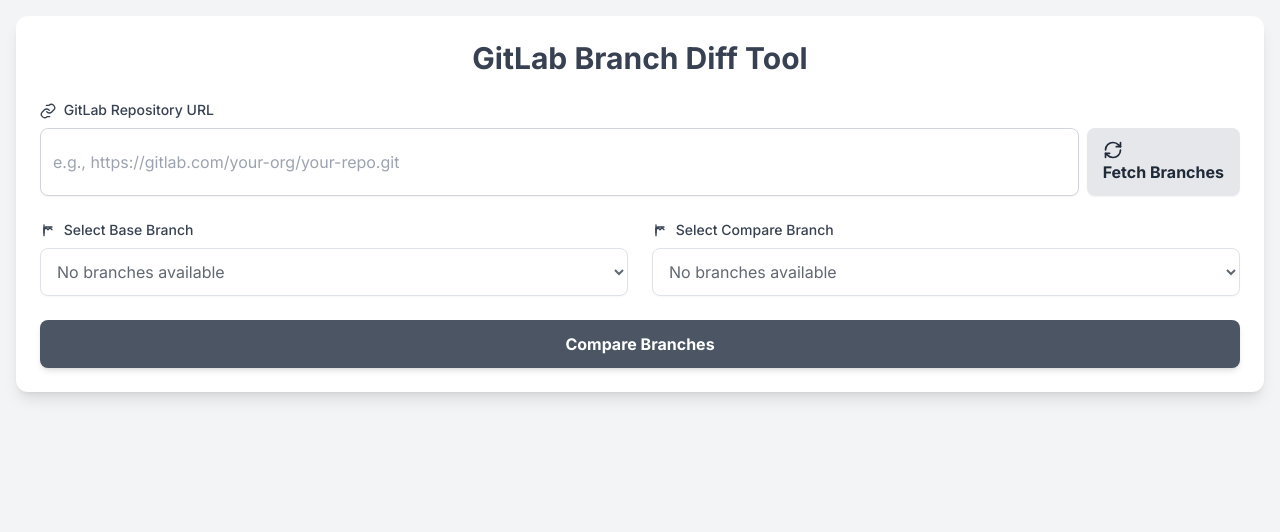
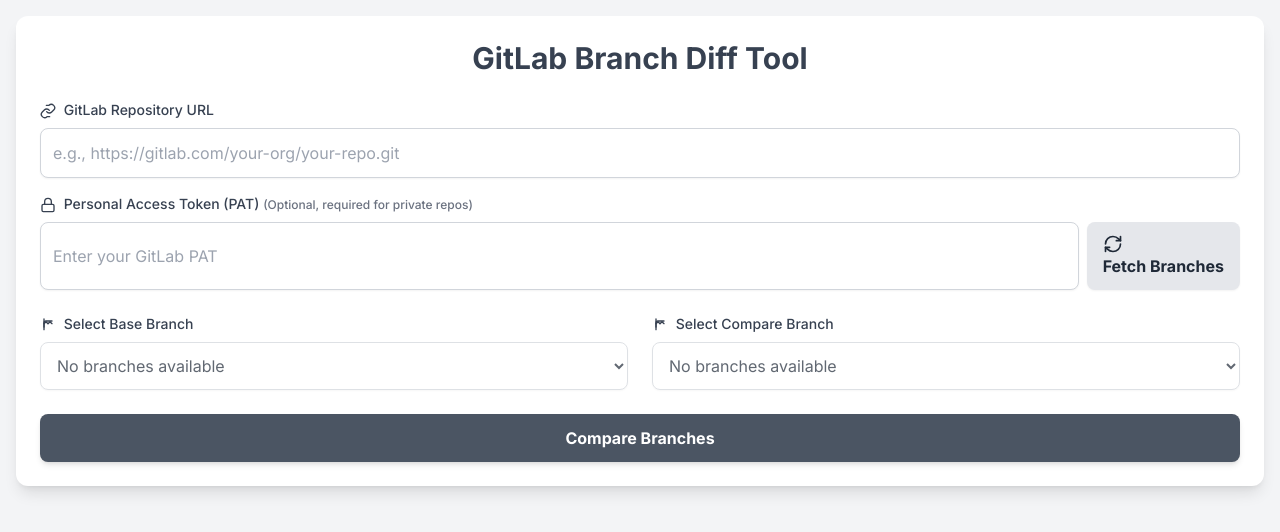
Before and after one commit to midhunprahash-ui/GitLab-Branch-Diff-Tool, a Flask app: page / in a window 1280 px wide. Shown: the top 532 px of the page. Run offline with Flask 3, Linux system fonts and the light colour scheme; some libraries are stand-ins or nearby versions.

Commit message:
Refactor app.py for improved repository handling; update index.html to include Personal Access Token (PAT) input for private repositories and enhance layout.

```diff
--- a/app.py
+++ b/app.py
@@ -1,215 +1,249 @@
-
 from flask import Flask, request, jsonify, render_template
 from flask_cors import CORS
-import os
 import subprocess
-import shutil
 import re
 import sys
 from urllib.parse import urlparse, urlunparse
-from configparser import ConfigParser
+import os # Added for os.path.exists and os.makedirs (though not used for persistent clones now)
+import tempfile # Added for temporary directory creation
+import shutil # Added for deleting temporary directories
 
 app = Flask(__name__)
 CORS(app)
 
+# Global constants for timeouts
+CLONE_TIMEOUT_SECONDS = 600 # Used for the shallow temporary clone
+FETCH_TIMEOUT_SECONDS = 120 # Used for fetching specific branches into the temp clone and ls-remote
 
+def construct_git_url_with_pat(repo_url, username, pat):
+    """
+    Constructs the Git URL with username and PAT for authentication.
+    Handles both HTTPS and SSH URLs, converting SSH to HTTPS if a PAT is provided.
+    """
+    parsed_url = urlparse(repo_url)
 
-REPO_BASE_DIR = os.path.join(os.getcwd(), 'cloned_repos')
-parser = ConfigParser()
-parser.read(".config")
+    # If the URL is already in a format that includes credentials, or no PAT is provided,
+    # return it as is. This prevents double-injection.
+    if pat and parsed_url.netloc and f"{username}:{pat}@" in parsed_url.netloc:
+        print(f"PAT already seems to be in URL or no PAT provided. Returning original URL.")
+        return repo_url
 
+    if parsed_url.scheme == 'https':
+        # Inject username and PAT into HTTPS URL
+        # Remove existing credentials if any, to ensure clean injection
+        clean_netloc = parsed_url.netloc
+        if '@' in clean_netloc:
+            clean_netloc = clean_netloc.split('@', 1)[-1] # Get part after @
 
-os.makedirs(REPO_BASE_DIR, exist_ok=True)
+        new_netloc = f"{username}:{pat}@{clean_netloc}"
 
+        # Reconstruct the URL
+        authenticated_url = urlunparse(parsed_url._replace(netloc=new_netloc))
+        print(f"Constructed HTTPS URL with PAT: {authenticated_url[:authenticated_url.find('@') + 1]}... (hidden PAT)")
+        return authenticated_url
+    elif parsed_url.scheme == '' and parsed_url.netloc == '':
+        # Likely an SSH URL format like git@gitlab.com:user/repo.git
+        if 'git@' in repo_url:
+            # Convert SSH to HTTPS for PAT authentication
+            ssh_parts = repo_url.split('git@', 1)
+            if len(ssh_parts) < 2:
+                raise ValueError("Invalid SSH repository URL format.")
 
-CLONE_TIMEOUT_SECONDS = 600
+            ssh_path = ssh_parts[1]
+            if ':' not in ssh_path:
+                raise ValueError("Invalid SSH repository URL format: missing colon for path.")
 
-FETCH_TIMEOUT_SECONDS = 120
+            host, path = ssh_path.split(':', 1)
 
-def sanitize_repo_name(url):
+            # Ensure path starts with a slash for HTTPS URL
+            if not path.startswith('/'):
+                path = '/' + path
 
-    parsed_url = urlparse(url)
-
-    if parsed_url.netloc:
-        name = parsed_url.netloc + parsed_url.path
+            authenticated_url = f"https://{username}:{pat}@{host}{path}"
+            print(f"Constructed HTTPS URL from SSH with PAT: {authenticated_url[:authenticated_url.find('@') + 1]}... (hidden PAT)")
+            return authenticated_url
+        else:
+            # Fallback for unhandled formats, or simply return as is if no PAT expected
+            raise ValueError("Unsupported repository URL format for PAT authentication (expected HTTPS or SSH).")
     else:
-        name = url.replace('git@', '').replace(':', '/')
-
-    name = name.replace('.git', '')
-
-    name = re.sub(r'[^a-zA-Z0-9_-]', '-', name)
-
-    name = re.sub(r'-+', '-', name)
-
-    name = name.strip('-')
-
-    if not name or not re.search(r'[a-zA-Z0-9]', name):
-        raise ValueError("Invalid repository URL provided, cannot create a safe directory name.")
-    return name
-
-def get_repo_path(repo_url):
-
-    try:
-        repo_name = sanitize_repo_name(repo_url)
-        return os.path.join(REPO_BASE_DIR, repo_name)
-    except ValueError as e:
-        raise e
-
-def clone_or_fetch_repo(repo_url):
-
-    repo_path = ""
-
-
-    try:
-        repo_path = get_repo_path(repo_url)
-    except ValueError as e:
-        raise Exception(f"Invalid repository URL: {e}")
-
-
-    git_command_url = repo_url
-
-    if not os.path.exists(repo_path):
-        print(f"Attempting to clone {repo_url} into {repo_path} (Timeout: {CLONE_TIMEOUT_SECONDS}s)...")
-        try:
-            subprocess.run(
-                ['git', 'clone', git_command_url, repo_path],
-                check=True,
-                capture_output=True,
-                text=True,
-                timeout=CLONE_TIMEOUT_SECONDS
-            )
-            print(f"Successfully cloned {repo_url}")
-        except subprocess.TimeoutExpired:
-            if os.path.exists(repo_path):
-                shutil.rmtree(repo_path, ignore_errors=True)
-            raise Exception(f"Git clone timed out after {CLONE_TIMEOUT_SECONDS} seconds for {repo_url}. "
-                            "The repository might be too large or your network too slow.")
-        except subprocess.CalledProcessError as e:
-            error_output = e.stderr.strip()
-            print(f"Error cloning repo: {error_output}")
-            if "authentication" in error_output.lower() or "fatal: could not read Username" in error_output.lower():
-                raise Exception(f"Authentication required or failed for {repo_url}. "
-                                "Please ensure the repository is public or credentials are configured (e.g., SSH keys).")
-            elif "repository not found" in error_output.lower() or "not a git repository" in error_output.lower():
-                raise Exception(f"Repository not found or URL is incorrect: {repo_url}.")
-            else:
-                raise Exception(f"Failed to clone repository: {error_output}")
-        except Exception as e:
-            print(f"An unexpected error occurred during cloning: {e}")
-            raise Exception(f"An unexpected error occurred during cloning: {str(e)}")
-    else:
-        print(f"Repository {repo_url} already exists. Fetching latest changes in {repo_path} (Timeout: {FETCH_TIMEOUT_SECONDS}s)...")
-        try:
-            subprocess.run(
-                ['git', '-C', repo_path, 'fetch', 'origin'],
-                check=True,
-                capture_output=True,
-                text=True,
-                timeout=FETCH_TIMEOUT_SECONDS
-            )
-            print(f"Successfully fetched {repo_url}")
-        except subprocess.TimeoutExpired:
-            raise Exception(f"Git fetch timed out after {FETCH_TIMEOUT_SECONDS} seconds for {repo_url}. "
-                            "Network might be slow or repository has many new changes.")
-        except subprocess.CalledProcessError as e:
-            error_output = e.stderr.strip()
-            print(f"Error fetching repo: {error_output}")
-            raise Exception(f"Failed to fetch repository updates: {error_output}")
-        except Exception as e:
-            print(f"An unexpected error occurred during fetching: {e}")
-            raise Exception(f"An unexpected error occurred during fetching: {str(e)}")
+        # Other schemes (e.g., git://, file://) are not supported with PAT injection here
+        raise ValueError(f"Unsupported URL scheme for PAT authentication: {parsed_url.scheme}")
 
 
 @app.route('/')
 def index():
-
     return render_template('index.html')
 
 @app.route('/api/branches', methods=['POST'])
 def get_branches():
-
     data = request.get_json()
     repo_url = data.get('repoUrl')
-    username = parser['default']['USERNAME']
-    pat = parser['default']['PAT']
-    print(repo_url)
-    repo_url = repo_url.replace("https://", "https://" + username + ":" + pat + "@")
-    print(repo_url)
+    pat = data.get('pat') # Get PAT from the frontend
+    username = 'oauth2' # Common username for GitLab PATs, or could be 'private-token'
 
+    print(f"Received request for branches: repoUrl={repo_url}, PAT provided={bool(pat)}")
 
     if not repo_url:
         return jsonify({"error": "Repository URL is required."}), 400
 
+    git_command_url = repo_url
+    if pat:
+        try:
+            git_command_url = construct_git_url_with_pat(repo_url, username, pat)
+        except ValueError as e:
+            return jsonify({"error": str(e)}), 400
+
+    print(f"Attempting to fetch branches from remote: {git_command_url} (PAT provided: {'Yes' if pat else 'No'})...")
     try:
-        clone_or_fetch_repo(repo_url)
-        repo_path = get_repo_path(repo_url)
-
-        command = ['git', '-C', repo_path, 'branch', '-r']
-        result = subprocess.run(command, capture_output=True, text=True, check=True)
+        # Use 'ls-remote' directly on the remote URL, no local clone needed
+        command = ['git', 'ls-remote', '--heads', git_command_url]
+        print(f"Executing command: {' '.join(command)}")
+        result = subprocess.run(
+            command,
+            check=True,
+            capture_output=True,
+            text=True,
+            timeout=FETCH_TIMEOUT_SECONDS # Apply timeout to ls-remote
+        )
         lines = result.stdout.strip().split('\n')
 
         branches = []
         for line in lines:
-            line = line.strip()
-            if line.startswith('origin/'):
-                branch_name = line.replace('origin/', '')
-                if branch_name not in ['HEAD -> main', 'HEAD -> master', 'HEAD']:
+            if '\trefs/heads/' in line:
+                # Example: "hash\trefs/heads/branch_name"
+                branch_name = line.split('\trefs/heads/')[1]
+                if branch_name not in ['HEAD']: # Exclude HEAD pointer
                     branches.append(branch_name)
 
+        # Prioritize main/master and sort
         branches = sorted(list(set(branches)))
-
         if 'main' in branches:
             branches.insert(0, branches.pop(branches.index('main')))
         elif 'master' in branches:
             branches.insert(0, branches.pop(branches.index('master')))
 
+        print(f"Successfully fetched {len(branches)} branches.")
         return jsonify({"branches": branches})
 
+    except subprocess.TimeoutExpired as e:
+        print(f"Git ls-remote timed out: {e}")
+        return jsonify({"error": f"Git operation timed out after {e.timeout} seconds. The repository might be slow to respond or network issues."}), 500
+    except subprocess.CalledProcessError as e:
+        error_output = e.stderr.strip()
+        print(f"Error fetching branches (CalledProcessError): {error_output}")
+        if "authentication" in error_output.lower() or "not authorized" in error_output.lower() or "bad credentials" in error_output.lower() or "access denied" in error_output.lower():
+            return jsonify({"error": f"Authentication failed for {repo_url}. Please check your PAT and repository URL."}), 401
+        elif "repository not found" in error_output.lower() or "not a git repository" in error_output.lower():
+            return jsonify({"error": f"Repository not found or URL is incorrect: {repo_url}."}), 404
+        else:
+            return jsonify({"error": f"Failed to fetch branches: {error_output}"}), 500
     except Exception as e:
-        print(f"Error in get_branches: {e}")
-        return jsonify({"error": str(e)}), 500
+        print(f"An unexpected error occurred in get_branches: {e}")
+        return jsonify({"error": f"An unexpected server error occurred: {str(e)}"}), 500
+
 
 @app.route('/api/diff', methods=['POST'])
 def get_diff():
-
     data = request.get_json()
     repo_url = data.get('repoUrl')
-
+    pat = data.get('pat') # Get PAT from the frontend
     branch1 = data.get('branch1')
     branch2 = data.get('branch2')
+    username = 'oauth2' # Common username for GitLab PATs
+
+    print(f"Received request for diff: repoUrl={repo_url}, branch1={branch1}, branch2={branch2}, PAT provided={bool(pat)}")
 
     if not all([repo_url, branch1, branch2]):
         return jsonify({"error": "Repository URL, branch1, and branch2 are required."}), 400
 
+    git_command_url = repo_url
+    if pat:
+        try:
+            git_command_url = construct_git_url_with_pat(repo_url, username, pat)
+        except ValueError as e:
+            return jsonify({"error": str(e)}), 400
+
+    temp_dir = None
     try:
-        clone_or_fetch_repo(repo_url)
-        repo_path = get_repo_path(repo_url)
+        # Create a temporary directory for the shallow clone
+        temp_dir = tempfile.mkdtemp()
+        print(f"Created temporary directory: {temp_dir}")
 
-        print(f"Getting diff for origin/{branch1}..origin/{branch2} in {repo_path}")
+        # Perform a shallow clone of the repository into the temporary directory
+        # --depth 1: Only fetch the latest commit on each branch.
+        # --no-checkout: Don't checkout files immediately, just fetch the Git objects.
+        print(f"Shallow cloning {git_command_url} into {temp_dir} (depth 1, no-checkout)...")
+        subprocess.run(
+            ['git', 'clone', '--depth', '1', '--no-checkout', git_command_url, temp_dir],
+            check=True,
+            capture_output=True,
+            text=True,
+            timeout=CLONE_TIMEOUT_SECONDS
+        )
+        print(f"Successfully shallow cloned {repo_url} into {temp_dir}.")
 
-        command = ['git', '-C', repo_path, 'diff', f'origin/{branch1}..origin/{branch2}']
+        # Fetch the specific branches into the temporary clone.
+        # This is crucial because --depth 1 might only get the default branch.
+        # We need both branches to be present in the local object store for diffing.
+        # We fetch into `refs/remotes/origin/` to make them accessible as `origin/branch_name`.
+        print(f"Fetching branch {branch1} into temporary clone...")
+        subprocess.run(
+            ['git', '-C', temp_dir, 'fetch', 'origin', f'refs/heads/{branch1}:refs/remotes/origin/{branch1}'],
+            check=True,
+            capture_output=True,
+            text=True,
+            timeout=FETCH_TIMEOUT_SECONDS
+        )
+        print(f"Fetching branch {branch2} into temporary clone...")
+        subprocess.run(
+            ['git', '-C', temp_dir, 'fetch', 'origin', f'refs/heads/{branch2}:refs/remotes/origin/{branch2}'],
+            check=True,
+            capture_output=True,
+            text=True,
+            timeout=FETCH_TIMEOUT_SECONDS
+        )
+        print("Successfully fetched both branches into temporary clone.")
+
+        # Now perform the diff within the temporary clone
+        print(f"Getting diff for origin/{branch1}..origin/{branch2} in temp repo {temp_dir}")
+        command = ['git', '-C', temp_dir, 'diff', f'origin/{branch1}..origin/{branch2}']
+        print(f"Executing command: {' '.join(command)}")
         result = subprocess.run(
             command,
             capture_output=True,
             text=True,
             check=True,
-            timeout=FETCH_TIMEOUT_SECONDS
+            timeout=FETCH_TIMEOUT_SECONDS # Use fetch timeout for diff command
         )
-
+        print("Diff command executed successfully.")
         return jsonify({"diff": result.stdout})
 
-    except subprocess.TimeoutExpired:
-        raise Exception(f"Git diff command timed out after {FETCH_TIMEOUT_SECONDS} seconds. "
-                        "This is unexpected; diffs are usually fast if repo is fetched.")
+    except subprocess.TimeoutExpired as e:
+        error_message = f"Git operation timed out after {e.timeout} seconds. The repository might be too large or your network too slow."
+        print(f"Git command timed out: {e}")
+        return jsonify({"error": error_message}), 500
     except subprocess.CalledProcessError as e:
         error_output = e.stderr.strip()
-        print(f"Git diff command failed: {error_output}")
-        if "unknown revision" in error_output.lower() or "bad revision" in error_output.lower():
+        print(f"Git command failed for diff (CalledProcessError): {error_output}")
+        if "authentication" in error_output.lower() or "bad credentials" in error_output.lower() or "access denied" in error_output.lower():
+            return jsonify({"error": f"Authentication failed when attempting diff. Please check your PAT and repository URL."}), 401
+        elif "unknown revision" in error_output.lower() or "bad revision" in error_output.lower():
              return jsonify({"error": f"One or both branches ('{branch1}', '{branch2}') do not exist in the repository or are not accessible remotely. Please check branch names."}), 400
-        return jsonify({"error": f"Failed to get diff: {error_output}"}), 500
+        elif "repository not found" in error_output.lower():
+            return jsonify({"error": f"Repository not found or URL is incorrect: {repo_url}."}), 404
+        else:
+            return jsonify({"error": f"Failed to get diff: {error_output}"}), 500
     except Exception as e:
-        print(f"Error in get_diff: {e}")
-        return jsonify({"error": str(e)}), 500
+        print(f"An unexpected error occurred in get_diff: {e}")
+        return jsonify({"error": f"An unexpected server error occurred: {str(e)}"}), 500
+    finally:
+        # Clean up the temporary directory
+        if temp_dir and os.path.exists(temp_dir):
+            print(f"Cleaning up temporary directory: {temp_dir}")
+            shutil.rmtree(temp_dir, ignore_errors=True)
+        else:
+            print("No temporary directory to clean up or it was already removed.")
 
 if __name__ == '__main__':
+    # When running directly, ensure the app is started.
     app.run(debug=True, host='0.0.0.0')
--- a/templates/index.html
+++ b/templates/index.html
@@ -3,7 +3,7 @@
 
 <head>
     <meta charset="UTF-8">
-    <meta name="viewport" content="width=device-width, initial-scale=2.0">
+    <meta name="viewport" content="width=device-width, initial-scale=1.0">
     <title>GitLab Branch Diff Tool</title>
 
     <script src="https://cdn.tailwindcss.com"></script>
@@ -14,7 +14,7 @@
             font-family: 'Inter', sans-serif;
         }
 
-
+        /* Diff viewer styles remain the same */
         .diff-line-added {
             background-color: #dcfce7;
             /* green-100 */
@@ -148,10 +148,8 @@
             GitLab Branch Diff Tool
         </h1>
 
-
-        <div class="mb-6">
+        <div class="mb-4">
             <label for="repo-url" class="block text-gray-700 text-sm font-medium mb-2">
-
                 <svg xmlns="http://www.w3.org/2000/svg" width="16" height="16" viewBox="0 0 24 24" fill="none"
                     stroke="currentColor" stroke-width="2" stroke-linecap="round" stroke-linejoin="round"
                     class="inline-block mr-1 h-4 w-4">
@@ -160,14 +158,29 @@
                 </svg>
                 GitLab Repository URL
             </label>
+            <input type="text" id="repo-url"
+                class="w-full p-3 border border-gray-300 rounded-lg focus:ring-blue-500 focus:border-blue-500 shadow-sm"
+                placeholder="e.g., https://gitlab.com/your-org/your-repo.git" />
+        </div>
+
+        <div class="mb-6">
+            <label for="pat" class="block text-gray-700 text-sm font-medium mb-2">
+                <svg xmlns="http://www.w3.org/2000/svg" width="16" height="16" viewBox="0 0 24 24" fill="none"
+                    stroke="currentColor" stroke-width="2" stroke-linecap="round" stroke-linejoin="round"
+                    class="inline-block mr-1 h-4 w-4">
+                    <rect x="3" y="11" width="18" height="11" rx="2" ry="2"></rect>
+                    <path d="M7 11V7a5 5 0 0 1 10 0v4"></path>
+                </svg>
+                Personal Access Token (PAT) <span class="text-gray-500 text-xs">(Optional, required for private
+                    repos)</span>
+            </label>
             <div class="flex gap-2">
-                <input type="text" id="repo-url"
+                <input type="password" id="pat"
                     class="flex-grow p-3 border border-gray-300 rounded-lg focus:ring-blue-500 focus:border-blue-500 shadow-sm"
-                    placeholder="e.g., https://gitlab.com/your-org/your-repo.git" />
+                    placeholder="Enter your GitLab PAT" />
                 <button id="fetch-branches-btn"
                     class="bg-gray-200 hover:bg-gray-300 text-gray-800 font-bold py-3 px-4 rounded-lg shadow-sm transition duration-300 ease-in-out flex items-center justify-center">
                     <span id="fetch-branches-spinner" class="hidden animate-spin mr-2 h-5 w-5">
-
                         <svg xmlns="http://www.w3.org/2000/svg" width="20" height="20" viewBox="0 0 24 24" fill="none"
                             stroke="currentColor" stroke-width="2" stroke-linecap="round" stroke-linejoin="round">
                             <path d="M12 2v4"></path>
@@ -181,7 +194,6 @@
                         </svg>
                     </span>
                     <span id="fetch-branches-text">
-
                         <svg xmlns="http://www.w3.org/2000/svg" width="20" height="20" viewBox="0 0 24 24" fill="none"
                             stroke="currentColor" stroke-width="2" stroke-linecap="round" stroke-linejoin="round"
                             class="mr-2 h-5 w-5">
@@ -280,6 +292,7 @@
     <script>
         document.addEventListener('DOMContentLoaded', () => {
             const repoUrlInput = document.getElementById('repo-url');
+            const patInput = document.getElementById('pat'); // New PAT input field
 
             const fetchBranchesBtn = document.getElementById('fetch-branches-btn');
             const fetchBranchesSpinner = document.getElementById('fetch-branches-spinner');
@@ -343,6 +356,13 @@
              */
             const renderSplitDiff = (rawDiff) => {
                 diffDisplayDiv.innerHTML = '';
+                // Handle empty diff case first
+                if (!rawDiff || rawDiff.trim() === '') {
+                    diffDisplayDiv.innerHTML = '<div class="p-4 bg-blue-100 text-blue-700 rounded-lg text-center">No differences found between the selected branches.</div>';
+                    diffOutputContainer.classList.remove('hidden');
+                    return;
+                }
+
                 const lines = rawDiff.split('\n');
                 let currentFileDiff = [];
                 let inDiffBlock = false;
@@ -351,7 +371,6 @@
                     // Start of a new file diff
                     if (line.startsWith('diff --git')) {
                         if (inDiffBlock) {
-
                             appendFileDiff(currentFileDiff);
                         }
                         currentFileDiff = [line];
@@ -360,7 +379,6 @@
                         currentFileDiff.push(line);
                     }
                 });
-
 
                 if (inDiffBlock) {
                     appendFileDiff(currentFileDiff);
@@ -503,7 +521,7 @@
             fetchBranchesBtn.addEventListener('click', async () => {
                 hideError();
                 const repoUrl = repoUrlInput.value.trim();
-
+                const pat = patInput.value.trim(); // Get PAT value
 
                 if (!repoUrl) {
                     showError('Please enter a GitLab Repository URL first.');
@@ -524,7 +542,7 @@
                         headers: {
                             'Content-Type': 'application/json',
                         },
-                        body: JSON.stringify({ repoUrl: repoUrl }),
+                        body: JSON.stringify({ repoUrl: repoUrl, pat: pat }), // Send PAT
                     });
 
                     const data = await response.json();
@@ -532,7 +550,6 @@
                     if (response.ok) {
                         populateDropdown(branch1Select, data.branches);
                         populateDropdown(branch2Select, data.branches);
-
 
                         if (data.branches.length > 0) {
                             branch1Select.value = data.branches[0];
@@ -563,7 +580,7 @@
             compareBranchesBtn.addEventListener('click', async () => {
                 hideError();
                 const repoUrl = repoUrlInput.value.trim();
-
+                const pat = patInput.value.trim(); // Get PAT value
                 const branch1 = branch1Select.value;
                 const branch2 = branch2Select.value;
 
@@ -588,8 +605,7 @@
                         headers: {
                             'Content-Type': 'application/json',
                         },
-
-                        body: JSON.stringify({ repoUrl: repoUrl, branch1: branch1, branch2: branch2 }),
+                        body: JSON.stringify({ repoUrl: repoUrl, pat: pat, branch1: branch1, branch2: branch2 }), // Send PAT
                     });
 
                     const data = await response.json();
```
